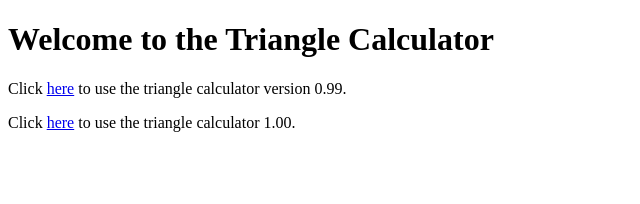
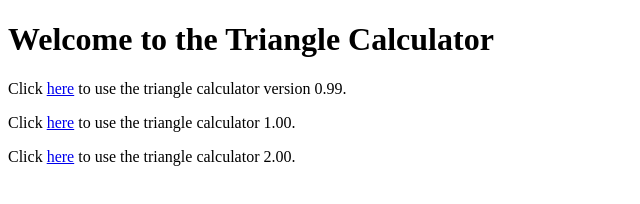
Before and after one commit to jinggegan/Craftsman, a plain HTML site: page index.html in a window 1280 px wide. Shown: the whole page, without its empty margins (0-640 px from the left). Drawn offline with Linux system fonts and the light colour scheme.

Commit message:
Update index.html

```diff
--- a/index.html
+++ b/index.html
@@ -9,5 +9,6 @@
     <h1>Welcome to the Triangle Calculator</h1>
     <p>Click <a href="triangle_s.html">here</a> to use the triangle calculator version 0.99.</p>
     <p>Click <a href="triangle_co.html">here</a> to use the triangle calculator 1.00.</p>
+    <p>Click <a href="triangle_svg_visualization.html">here</a> to use the triangle calculator 2.00.</p>
 </body>
 </html>
```
